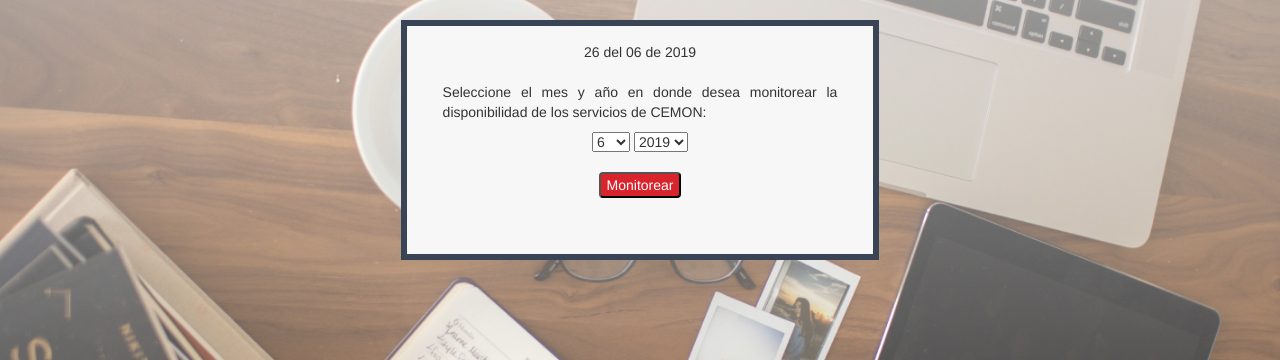
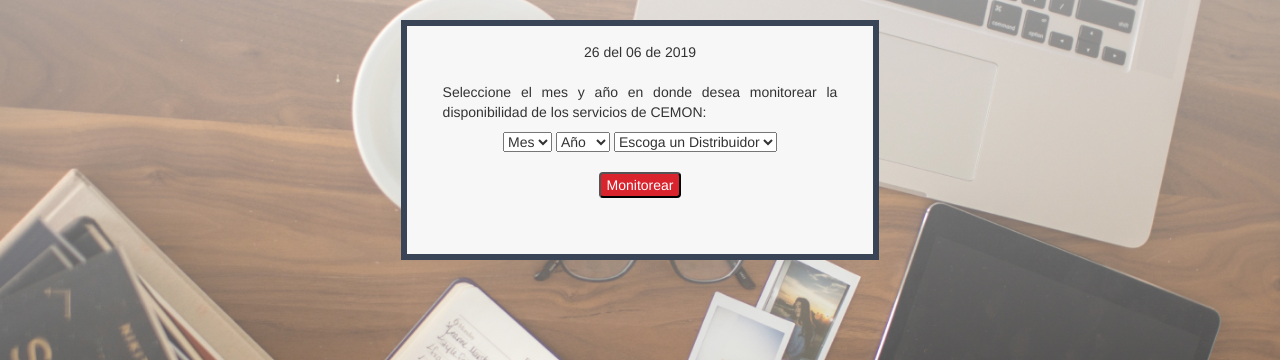
Before and after one commit to gabyara/Cemon-dis1, a PHP site: page / in a window 1280 px wide. Shown: the part 60-420 px from the top of the page. Run offline with PHP 8.4, Linux system fonts and the light colour scheme; some libraries are stand-ins or nearby versions.

Commit message:
Update index.php

```diff
--- a/index.php
+++ b/index.php
@@ -20,17 +20,37 @@
                 data: {"componente": componente,"fecha": fecha},
                 success: function(data) {
 					json_data = JSON.parse(data)
-					console.log(json_data.frase);
                     $("#"+componente).html(json_data.frase);
                     var current_value = $("#current_value").val() * json_data.probabilidad;
                     $("#current_value").val(current_value);
                     $("#Final").html($("#current_value").val());
                 },
 				error: function(data){
+					console.log("Error");
+				}
+            });
+            return "Listo";
+        }
+	</script>
+	<script type="text/javascript">
+        function Monitorear2(componente) {
+            var mes = $("#mes").val();
+            var ano= $("#ano").val();
+            var fecha = mes+'-'+ano;
+            $.ajax({
+                type: 'POST',
+                url:  'https://cemondis2.herokuapp.com/cemon.php',
+                data: {"componente": componente,"fecha": fecha},
+                success: function(data) {
+					json_data = JSON.parse(data)
+					console.log(json_data.frase);
+
+                },
+				error: function(data){
 					console.log("prueba");
 				}
             });
-            return "HOLA";
+            return "Listo";
         }
     </script>
 </head>
@@ -57,12 +77,12 @@
 						<p style="text-align: justify;">Seleccione el mes y año en donde desea monitorear la disponibilidad de los servicios de CEMON: <br></p>
 						<form action="index.php" method="POST">
 							<center>
-
 								<select id="mes" name="mes">
-			      		 			<?php
+									<?php
+									   echo '<option value="Vacio" selected>'."Mes".'</option>';
 			       						for ($i=1; $i<=12; $i++) {
 			            					if ($i == date('m'))
-			              						echo '<option value="'.$i.'" selected>'.$i.'</option>';
+			              						echo '<option value="'.$i.'">'.$i.'</option>';
 			            					else
 			                					echo '<option value="'.$i.'">'.$i.'</option>';
 			       						}
@@ -70,25 +90,53 @@
 								</select>
 
 								<select id="ano" name="ano">
-		        					<?php
+									<?php
+										echo '<option value="Vacio" selected>'."Año".'</option>';
 			        					for($i=date('o'); $i>=1910; $i--){
 			            					if ($i == date('o'))
-			               						echo '<option value="'.$i.'" selected>'.$i.'</option>';
+			               						echo '<option value="'.$i.'">'.$i.'</option>';
 			            					else
 			                					echo '<option value="'.$i.'">'.$i.'</option>';
 		        						}
+		        					?>
+								</select>
 
+								<select id="Entidad" name="Entidad">
+									<?php
+										echo '<option value="Vacio" selected>Escoga un Distribuidor</option>';
+			               				echo '<option value="Nosotros"> Nuestros servicios </option>';
+										echo '<option value="Dis2">Servicios Ditribuidor 2</option>';
+										echo '<option value="Otros">Otros</option>';
 		        					?>
 								</select>
 							</center>
 							<br>
 								<center><input type="submit" name="monitorear" value="Monitorear"></center><br>
 								<?php
+
 									if (isset($_POST['monitorear'])) {
 
-										$date=$_POST['mes'] .'-'.$_POST['ano'];
-										echo '<center><strong>Fecha a consultar: '.$date.'</strong></center><br>';
-										include('vista.inc');
+										switch ($_POST["Entidad"]) {
+											case "Nosotros":
+												if(is_numeric($_POST['mes']) && is_numeric($_POST['ano'])){
+													$date=$_POST['mes'] .'-'.$_POST['ano'];
+													echo '<center><strong>Fecha a consultar: '.$date.'</strong></center><br>';
+													include('vista.inc');
+												}else{
+													echo "Escoja una fecha";
+												}
+												break;
+											case "Dis2":
+												echo '<center><strong>Distribuidor 2</strong></center><br>';
+												include('ellos.inc');
+												break;
+											case "Otros":
+												echo "Proximamente";
+												break;
+											default:
+												echo "Escoja una Entidad";
+										}
+
 									}
 								?>
 						</form>
```
